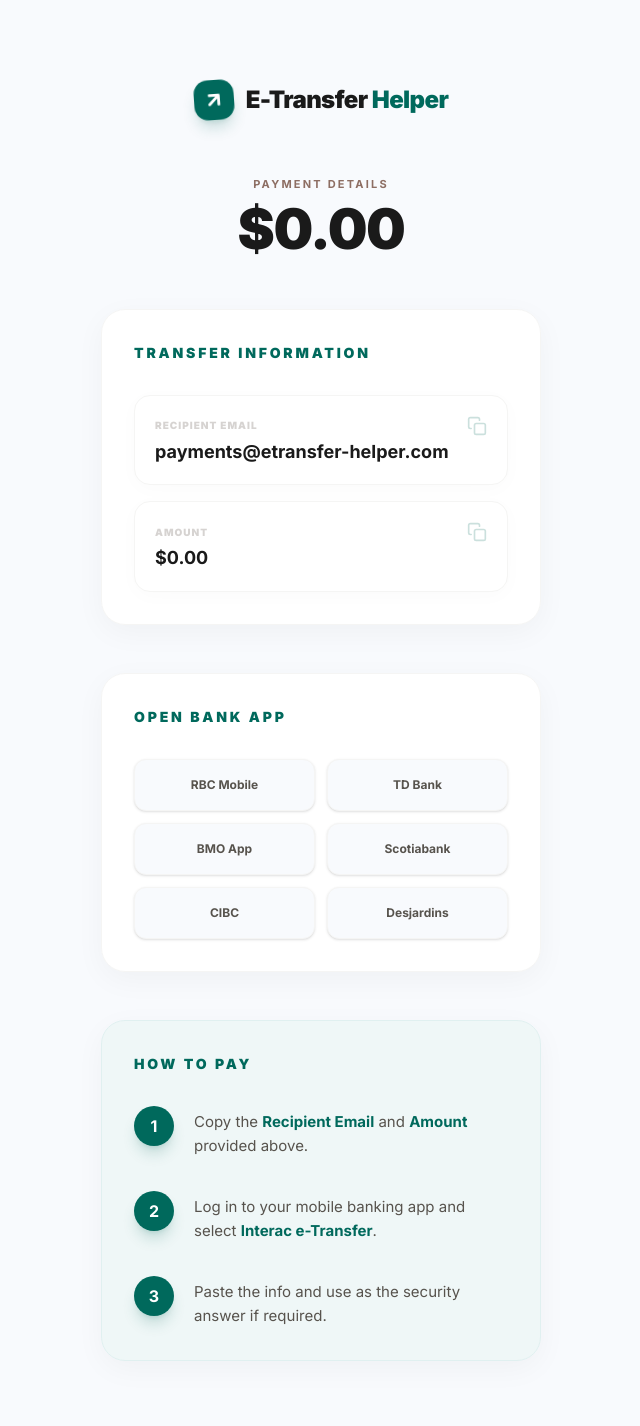
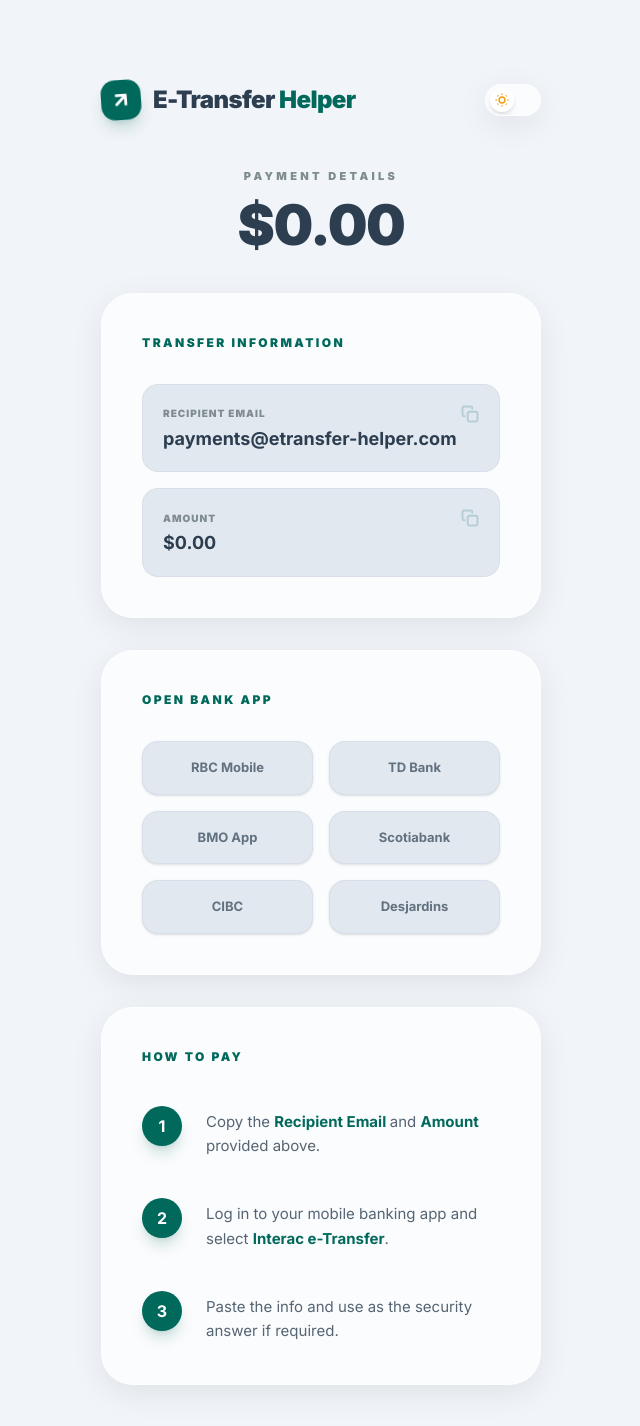
Before and after one commit to yajascript/etransfer-helper, a Next.js app: page /pay in a window 1280 px wide. Shown: the top 1426 px of the page, without its empty margins (319-959 px from the left). Built offline with nearby package versions, Linux system fonts and the light colour scheme.

Commit message:
Dark Mode

```diff
--- a/src/app/globals.css
+++ b/src/app/globals.css
@@ -1,14 +1,28 @@
 @import "tailwindcss";
 
 :root {
-  --background: #f8fafd;
+  --background: #f1f4f8;
   --foreground: #2c3e50;
   --primary: #00695c;
   --primary-hover: #004d40;
   --card-bg: #ffffff;
   --text-muted: #7f8c8d;
-  --input-bg: #f1f3f5;
+  --input-bg: #e2e8f0;
   --border-radius: 12px;
+  --glass-bg: rgba(255, 255, 255, 0.7);
+  --glass-border: rgba(255, 255, 255, 0.5);
+}
+
+:root.dark {
+  --background: #0f172a;
+  --foreground: #f8fafc;
+  --primary: #2dd4bf;
+  --primary-hover: #5eead4;
+  --card-bg: #1e293b;
+  --text-muted: #94a3b8;
+  --input-bg: #334155;
+  --glass-bg: rgba(30, 41, 59, 0.7);
+  --glass-border: rgba(255, 255, 255, 0.1);
 }
 
 @theme {
@@ -26,6 +40,15 @@ body {
   background: var(--background);
   color: var(--foreground);
   font-family: var(--font-inter), ui-sans-serif, system-ui, sans-serif;
+  transition: background-color 0.3s ease, color 0.3s ease;
+}
+
+.glass {
+  background: var(--glass-bg);
+  backdrop-filter: blur(20px);
+  -webkit-backdrop-filter: blur(20px);
+  border: 1px solid var(--glass-border);
+  box-shadow: 0 8px 32px 0 rgba(0, 0, 0, 0.08);
 }
 
 @keyframes fadeIn {
--- a/src/app/layout.tsx
+++ b/src/app/layout.tsx
@@ -21,7 +21,7 @@ export default function RootLayout({
 }>) {
   return (
     <html lang="en" className={`${inter.variable} antialiased`}>
-      <body className="font-sans bg-[#f8fafd] text-[#2c3e50]">
+      <body className="font-sans">
         {children}
         <Analytics />
         <SpeedInsights />
--- a/src/app/pay/page.tsx
+++ b/src/app/pay/page.tsx
@@ -40,21 +40,21 @@ function PaymentContent() {
   });
 
   return (
-    <main className="min-h-screen flex flex-col items-center px-6 md:px-10 pt-12 md:pt-20 pb-24 gap-10">
+    <main className="min-h-screen flex flex-col items-center px-6 md:px-10 pt-12 md:pt-20 pb-24 gap-8">
       <Header lang={lang} />
 
-      <div className="w-full max-w-[440px] flex flex-col gap-6">
+      <div className="w-full max-w-[440px] flex flex-col gap-8">
         {/* Payment Details */}
-        <section className="flex flex-col items-center pt-4 pb-6 w-full animate-in">
-          <span className="text-[11px] font-bold text-[#8d6e63] uppercase tracking-[0.2em] mb-2">{t("pay.details")}</span>
-          <div className="text-[48px] md:text-[56px] font-black text-[#1a1a1a] leading-none mb-1 tracking-tight">
+        <section className="flex flex-col items-center pt-4 pb-2 w-full animate-in">
+          <span className="text-[11px] font-black text-muted uppercase tracking-[0.3em] mb-3">{t("pay.details")}</span>
+          <div className="text-[48px] md:text-[56px] font-black text-foreground leading-none tracking-tight">
             ${formattedAmount}
           </div>
         </section>
 
         {/* Transfer Information Card */}
-        <section className="w-full bg-white rounded-[24px] p-6 md:p-8 shadow-[0_8px_30px_rgb(0,0,0,0.04)] border border-stone-100 flex flex-col gap-6 animate-in" style={{ animationDelay: '0.1s' }}>
-          <h2 className="text-[#00695c] font-black text-[14px] uppercase tracking-[0.2em] mb-2">{t("pay.transferInfo")}</h2>
+        <section className="glass rounded-[32px] p-8 md:p-10 flex flex-col gap-6 animate-in" style={{ animationDelay: '0.1s' }}>
+          <h2 className="text-primary font-black text-[12px] uppercase tracking-[0.2em] mb-2">{t("pay.transferInfo")}</h2>
 
           <div className="flex flex-col gap-4">
             <InfoCard
@@ -98,16 +98,16 @@ function PaymentContent() {
         </section>
 
         {/* Bank Links Card */}
-        <section className="w-full bg-white rounded-[24px] p-6 md:p-8 shadow-[0_8px_30px_rgb(0,0,0,0.04)] border border-stone-100 flex flex-col gap-6 animate-in mt-6" style={{ animationDelay: '0.2s' }}>
-          <h2 className="text-[#00695c] font-black text-[14px] uppercase tracking-[0.2em] mb-2">{t("pay.openBankApp")}</h2>
-          <div className="grid grid-cols-2 gap-3">
+        <section className="glass rounded-[32px] p-8 md:p-10 flex flex-col gap-6 animate-in" style={{ animationDelay: '0.2s' }}>
+          <h2 className="text-primary font-black text-[12px] uppercase tracking-[0.2em] mb-2">{t("pay.openBankApp")}</h2>
+          <div className="grid grid-cols-2 gap-4">
             {BANKS.map((bank) => (
               <a
                 key={bank.name}
                 href={bank.url}
                 target="_blank"
                 rel="noopener noreferrer"
-                className="bg-[#f8fafd] border border-stone-100 shadow-sm text-stone-600 font-bold text-[12px] py-4 rounded-xl hover:bg-[#00695c] hover:text-white transition-all flex items-center justify-center text-center"
+                className="bg-input border border-foreground/5 text-foreground/70 font-bold text-[13px] py-4 rounded-2xl hover:bg-primary hover:text-white transition-all flex items-center justify-center text-center shadow-sm"
               >
                 {bank.name}
               </a>
@@ -116,43 +116,45 @@ function PaymentContent() {
         </section>
 
         {/* How to Pay Card */}
-        <section className="w-full bg-[#eff7f7] rounded-[24px] p-6 md:p-8 shadow-[0_8px_30px_rgb(0,0,0,0.04)] border border-[#e0f0f0] flex flex-col gap-6 animate-in mt-6" style={{ animationDelay: '0.3s' }}>
-          <h2 className="text-[#00695c] font-black text-[14px] uppercase tracking-[0.2em] mb-2">{t("pay.howToPay")}</h2>
+        <section className="glass rounded-[32px] p-8 md:p-10 flex flex-col gap-8 animate-in" style={{ animationDelay: '0.3s' }}>
+          <h2 className="text-primary font-black text-[12px] uppercase tracking-[0.2em] mb-2">{t("pay.howToPay")}</h2>
 
-          <div className="flex flex-col gap-8">
-            <div className="flex gap-4 md:gap-5">
-              <div className="w-9 h-9 md:w-10 md:h-10 rounded-full bg-[#00695c] text-white flex items-center justify-center font-bold shrink-0 shadow-lg shadow-[#00695c]/20">1</div>
-              <p className="text-[14px] md:text-[15px] text-stone-600 leading-relaxed pt-1">
+          <div className="flex flex-col gap-10">
+            <div className="flex gap-4 md:gap-6">
+              <div className="w-10 h-10 rounded-full bg-primary text-white flex items-center justify-center font-bold shrink-0 shadow-lg shadow-primary/20">1</div>
+              <p className="text-[14px] md:text-[15px] text-foreground/80 leading-relaxed pt-1">
                 {t("pay.step1_1")}
-                <span className="font-bold text-[#00695c]">{t("pay.recipientEmail")}</span>
+                <span className="font-bold text-primary"> {t("pay.recipientEmail")} </span>
                 {t("pay.step1_2")}
-                <span className="font-bold text-[#00695c]">{t("pay.amount")}</span>
+                <span className="font-bold text-primary"> {t("pay.amount")} </span>
                 {t("pay.step1_3")}
               </p>
             </div>
 
-            <div className="flex gap-4 md:gap-5">
-              <div className="w-9 h-9 md:w-10 md:h-10 rounded-full bg-[#00695c] text-white flex items-center justify-center font-bold shrink-0 shadow-lg shadow-[#00695c]/20">2</div>
-              <p className="text-[14px] md:text-[15px] text-stone-600 leading-relaxed pt-1">
+            <div className="flex gap-4 md:gap-6">
+              <div className="w-10 h-10 rounded-full bg-primary text-white flex items-center justify-center font-bold shrink-0 shadow-lg shadow-primary/20">2</div>
+              <p className="text-[14px] md:text-[15px] text-foreground/80 leading-relaxed pt-1">
                 {t("pay.step2_1")}
-                <span className="font-bold text-[#00695c]">{t("pay.interac")}</span>.
+                <span className="font-bold text-primary"> {t("pay.interac")}</span>.
               </p>
             </div>
 
-            <div className="flex gap-4 md:gap-5">
-              <div className="w-9 h-9 md:w-10 md:h-10 rounded-full bg-[#00695c] text-white flex items-center justify-center font-bold shrink-0 shadow-lg shadow-[#00695c]/20">3</div>
-              <p className="text-[14px] md:text-[15px] text-stone-600 leading-relaxed pt-1">
-                {t("pay.step3_1")}
-                <span className="font-bold text-[#00695c]">{autodeposit ? t("pay.autodeposit") : security}</span>
-                {t("pay.step3_2")}
+            <div className="flex gap-4 md:gap-6">
+              <div className="w-10 h-10 rounded-full bg-primary text-white flex items-center justify-center font-bold shrink-0 shadow-lg shadow-primary/20">3</div>
+              <div className="text-[14px] md:text-[15px] text-foreground/80 leading-relaxed pt-1">
+                <p>
+                  {t("pay.step3_1")}
+                  <span className="font-bold text-primary"> {autodeposit ? t("pay.autodeposit") : security} </span>
+                  {t("pay.step3_2")}
+                </p>
                 {message && (
-                  <span>
+                  <p className="mt-2 opacity-80 italic">
                     {t("pay.step3Notes_1")}
-                    <span className="font-bold text-[#00695c]">{t("pay.notes")}</span>
+                    <span className="font-bold text-primary"> {t("pay.notes")} </span>
                     {t("pay.step3Notes_2")}
-                  </span>
+                  </p>
                 )}
-              </p>
+              </div>
             </div>
           </div>
         </section>
--- a/src/components/AmountInput.tsx
+++ b/src/components/AmountInput.tsx
@@ -52,13 +52,13 @@ export function AmountInput({ value, onChange, label, limitLabel, max = 25000 }:
   return (
     <div className="flex flex-col gap-2">
       <div className="flex justify-between items-center">
-        <label className="text-[10px] font-black text-stone-300 uppercase tracking-widest">{label}</label>
+        <label className="text-[10px] font-black text-muted uppercase tracking-widest">{label}</label>
         {isOverLimit && (
           <span className="text-[10px] font-bold text-red-500 uppercase animate-pulse">{limitLabel}: ${max.toLocaleString()}</span>
         )}
       </div>
-      <div className={`relative flex items-center border-b-2 transition-colors ${isOverLimit ? 'border-red-500' : 'border-[#eee] focus-within:border-primary'}`}>
-        <span className={`text-[24px] font-semibold pr-3 transition-colors ${isOverLimit ? 'text-red-500' : 'text-stone-300'}`}>$</span>
+      <div className={`relative flex items-center border-b-2 transition-colors ${isOverLimit ? 'border-red-500' : 'border-foreground/10 focus-within:border-primary'}`}>
+        <span className={`text-[24px] font-semibold pr-3 transition-colors ${isOverLimit ? 'text-red-500' : 'text-muted'}`}>$</span>
         <input
           type="text"
           inputMode="decimal"
--- a/src/components/Header.tsx
+++ b/src/components/Header.tsx
@@ -1,6 +1,7 @@
 "use client";
 
 import { Language, TranslationKey, getTranslation } from "@/translations";
+import { ThemeToggle } from "./ThemeToggle";
 
 interface HeaderProps {
   lang: Language;
@@ -14,20 +15,20 @@ export function Header({ lang, onLanguageChange }: HeaderProps) {
   const last = rest.join(" ");
 
   return (
-    <div className="w-full flex flex-col items-center gap-4 animate-in relative">
+    <div className="w-full max-w-[440px] flex items-center justify-between animate-in">
       {/* Brand Identity */}
-      <div className="flex flex-col items-center gap-1">
-        <div className="flex items-center gap-3">
-          <div className="w-10 h-10 bg-[#00695c] rounded-[14px] flex items-center justify-center shadow-lg shadow-[#00695c]/20 rotate-[-4deg]">
-            <svg width="22" height="22" viewBox="0 0 24 24" fill="none" stroke="white" strokeWidth="3" strokeLinecap="round" strokeLinejoin="round">
-              <path d="M7 17l10-10M17 17V7H7" />
-            </svg>
-          </div>
-          <h1 className="text-[24px] font-black tracking-tight text-[#1a1a1a]">
-            {first} <span className="text-[#00695c]">{last}</span>
-          </h1>
+      <div className="flex items-center gap-3">
+        <div className="w-10 h-10 bg-primary rounded-[14px] flex items-center justify-center shadow-lg shadow-primary/20 rotate-[-4deg]">
+          <svg width="22" height="22" viewBox="0 0 24 24" fill="none" stroke="white" strokeWidth="3" strokeLinecap="round" strokeLinejoin="round">
+            <path d="M7 17l10-10M17 17V7H7" />
+          </svg>
         </div>
+        <h1 className="text-[20px] md:text-[24px] font-black tracking-tight text-foreground whitespace-nowrap">
+          {first} <span className="text-primary">{last}</span>
+        </h1>
       </div>
+
+      <ThemeToggle />
     </div>
   );
 }
--- a/src/components/InfoCard.tsx
+++ b/src/components/InfoCard.tsx
@@ -13,23 +13,23 @@ interface InfoCardProps {
 export function InfoCard({ label, value, onCopy, isCopied, copiedLabel, breakAll, uppercase }: InfoCardProps) {
   return (
     <div
-      className="bg-white rounded-2xl p-5 shadow-[0_4px_20px_rgb(0,0,0,0.02)] border border-stone-100 flex flex-col gap-1 relative group cursor-pointer active:scale-[0.98] transition-all w-full"
+      className="bg-input rounded-2xl p-5 border border-foreground/5 flex flex-col gap-1 relative group cursor-pointer active:scale-[0.98] transition-all w-full"
       onClick={onCopy}
     >
       <div className="flex justify-between items-center">
-        <span className="text-[10px] font-black text-stone-300 uppercase tracking-widest">{label}</span>
-        <div className={`text-[#00695c] transition-opacity ${isCopied ? "opacity-100" : "opacity-20 group-hover:opacity-100"}`}>
+        <span className="text-[10px] font-black text-muted uppercase tracking-widest">{label}</span>
+        <div className={`text-primary transition-opacity ${isCopied ? "opacity-100" : "opacity-20 group-hover:opacity-100"}`}>
           {isCopied ? (
             <span className="text-[11px] font-bold">{copiedLabel}</span>
           ) : (
-            <svg width="20" height="20" viewBox="0 0 24 24" fill="none" stroke="currentColor" strokeWidth="2" strokeLinecap="round" strokeLinejoin="round">
+            <svg width="18" height="18" viewBox="0 0 24 24" fill="none" stroke="currentColor" strokeWidth="2.5" strokeLinecap="round" strokeLinejoin="round">
               <rect x="9" y="9" width="13" height="13" rx="2" ry="2"></rect>
               <path d="M5 15H4a2 2 0 0 1-2-2V4a2 2 0 0 1 2-2h9a2 2 0 0 1 2 2v1"></path>
             </svg>
           )}
         </div>
       </div>
-      <span className={`text-[16px] md:text-[18px] font-bold text-[#1a1a1a] leading-snug ${breakAll ? 'break-all' : ''} ${uppercase ? 'uppercase' : ''} whitespace-pre-wrap`}>
+      <span className={`text-[16px] md:text-[18px] font-bold text-foreground leading-snug ${breakAll ? 'break-all' : ''} ${uppercase ? 'uppercase' : ''} whitespace-pre-wrap`}>
         {value}
       </span>
     </div>
--- /dev/null
+++ b/src/components/ThemeToggle.tsx
@@ -0,0 +1,69 @@
+"use client";
+
+import { useEffect, useState } from "react";
+
+export function ThemeToggle() {
+  const [isDark, setIsDark] = useState(false);
+  const [mounted, setMounted] = useState(false);
+
+  useEffect(() => {
+    setMounted(true);
+    const savedTheme = localStorage.getItem("theme");
+    const systemPrefersDark = window.matchMedia("(prefers-color-scheme: dark)").matches;
+
+    const shouldBeDark = savedTheme === "dark" || (!savedTheme && systemPrefersDark);
+    setIsDark(shouldBeDark);
+    if (shouldBeDark) {
+      document.documentElement.classList.add("dark");
+    } else {
+      document.documentElement.classList.remove("dark");
+    }
+  }, []);
+
+  const toggleTheme = () => {
+    const nextDark = !isDark;
+    setIsDark(nextDark);
+
+    if (nextDark) {
+      document.documentElement.classList.add("dark");
+      localStorage.setItem("theme", "dark");
+    } else {
+      document.documentElement.classList.remove("dark");
+      localStorage.setItem("theme", "light");
+    }
+  };
+
+  if (!mounted) return <div className="w-14 h-8" />; // Avoid hydration mismatch
+
+  return (
+    <button
+      onClick={toggleTheme}
+      className={`glass p-1 rounded-full w-14 h-8 flex items-center relative transition-all duration-300 active:scale-90 shadow-sm overflow-hidden ${
+        isDark ? "bg-slate-800/50" : "bg-primary/10"
+      }`}
+      aria-label="Toggle theme"
+    >
+      <div
+        className={`w-6 h-6 rounded-full flex items-center justify-center transition-all duration-500 ease-[cubic-bezier(0.34,1.56,0.64,1)] shadow-md ${
+          isDark ? "translate-x-6 bg-slate-900" : "translate-x-0 bg-white"
+        }`}
+      >
+        <div className="relative w-full h-full flex items-center justify-center">
+          <svg
+            className={`absolute transition-all duration-500 ${isDark ? 'opacity-0 scale-0 rotate-90' : 'opacity-100 scale-100 rotate-0'}`}
+            width="14" height="14" viewBox="0 0 24 24" fill="none" stroke="#f59e0b" strokeWidth="2.5"
+          >
+            <circle cx="12" cy="12" r="5" />
+            <path d="M12 1v2M12 21v2M4.22 4.22l1.42 1.42M18.36 18.36l1.42 1.42M1 12h2M21 12h2M4.22 19.78l1.42-1.42M18.36 5.64l1.42-1.42" />
+          </svg>
+          <svg
+            className={`absolute transition-all duration-500 ${isDark ? 'opacity-100 scale-100 rotate-0' : 'opacity-0 scale-0 -rotate-90'}`}
+            width="14" height="14" viewBox="0 0 24 24" fill="none" stroke="white" strokeWidth="2.5"
+          >
+            <path d="M21 12.79A9 9 0 1 1 11.21 3 7 7 0 0 0 21 12.79z" />
+          </svg>
+        </div>
+      </div>
+    </button>
+  );
+}
```
Also changed, not shown: src/app/page.tsx (+48 -56 lines), src/components/EmailInput.tsx (+42 -15 lines), src/components/QRDisplay.tsx (+40 -15 lines), src/components/SecurityField.tsx (+4 -4 lines), src/translations.ts (+12 -0 lines).
